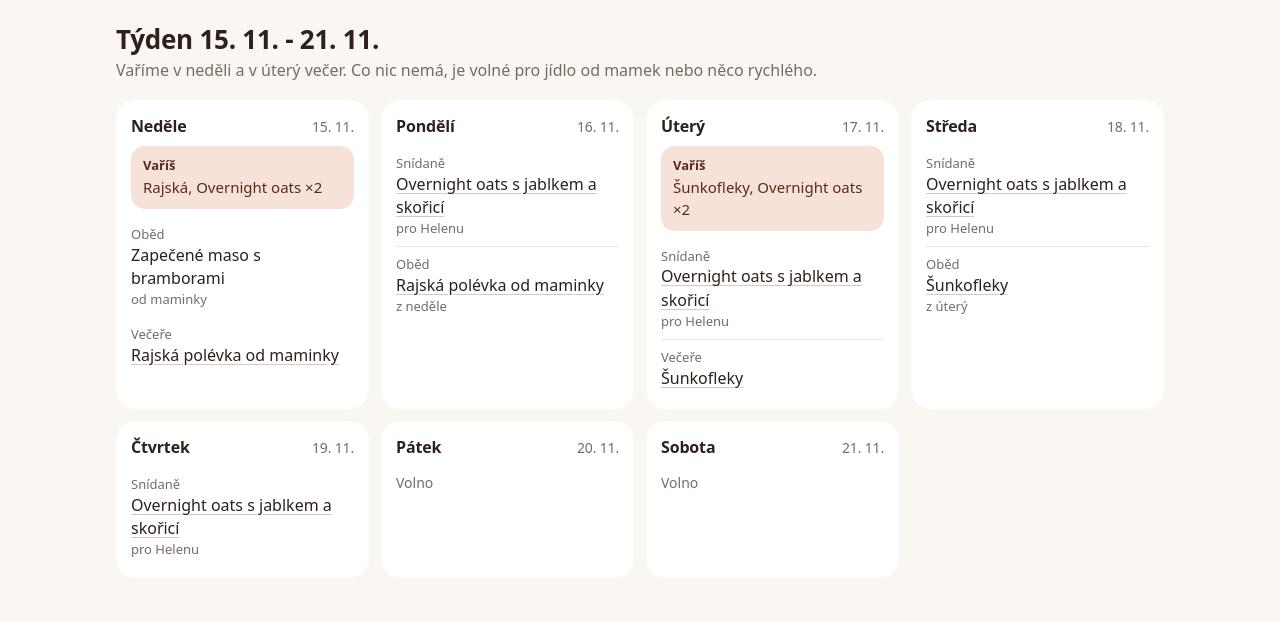
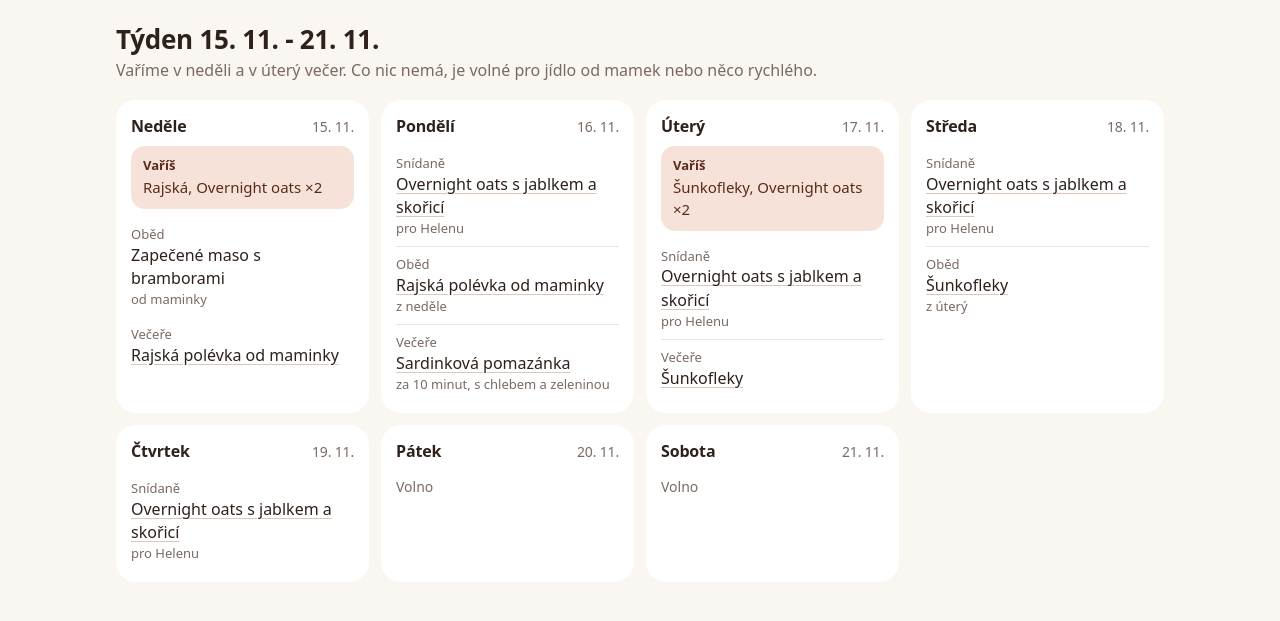
Before and after one commit to HelcaMolcikova/mnamcici, a plain HTML site: page index.html in a window 1280 px wide. Shown: the part 55-676 px from the top of the page. Drawn offline with Linux system fonts and the light colour scheme.

Commit message:
Sardinkova pomazanka na pondelni vecer
Co-Authored-By: Claude Opus 5.5 <noreply@anthropic.com>

```diff
--- a/index.html
+++ b/index.html
@@ -140,6 +140,11 @@ const SUROVINY = {
   protlak:    { n: 'Rajský protlak', j: '', o: 'Trvanlivé' },
   kecup:      { n: 'Kečup', j: '', o: 'Trvanlivé' },
   okurky:     { n: 'Nakládané okurky', j: '', o: 'Trvanlivé' },
+  sardinky:   { n: 'Sardinky v konzervě', j: 'ks', o: 'Trvanlivé' },
+  palousek:   { n: 'Palouček', j: 'g', o: 'Lednice' },
+  chleb:      { n: 'Chleba', j: '', o: 'Pečivo' },
+  zelenina:   { n: 'Zelenina k chlebu', j: '', o: 'Ovoce a zelenina' },
+  horcice:    { n: 'Hořčice', j: '', o: 'Doma' },
   sadlo:      { n: 'Sádlo', j: '', o: 'Doma' },
   strouhanka: { n: 'Strouhanka', j: '', o: 'Doma' },
   sul:        { n: 'Sůl', j: '', o: 'Doma' },
@@ -189,6 +194,20 @@ const RECEPTY = {
     ],
     poznamky: ['Cibule nemusí být, chutnalo ti víc bez ní.', 'Množství vaříš po paměti, proto u surovin nejsou.'],
   },
+  sardinkova: {
+    nazev: 'Sardinková pomazánka', kratce: 'Sardinková', porce: 2, cas: '10 min', lednice: 'jíst ten den',
+    suroviny: [
+      ['sardinky', 2], ['palousek', 100], ['okurky', null, 'asi 6 menších a 3 lžíce láku'], ['horcice', null, 'trochu'], ['sul', null],
+      ['chleb', null, 'k podávání'], ['zelenina', null, 'k podávání'],
+    ],
+    postup: [
+      'Sardinky dej do misky a vidličkou je rozmačkej.',
+      'Přidej palouček, nakrájené kyselé okurky, asi 3 lžíce láku z okurek, část šťávy ze sardinek a případně trochu hořčice.',
+      'Všechno spolu promíchej a znovu lehce rozmačkej vidličkou, aby vznikla pomazánka.',
+      'Podle chuti dosol.',
+    ],
+    poznamky: ['Vyšla vám na večeři pro dva s chlebíkem a se zeleninou. Klidně by snesla i víc paloučků.'],
+  },
   oats: {
     nazev: 'Overnight oats s jablkem a skořicí', kratce: 'Overnight oats', porce: 1, cas: '5 min', lednice: 'nachystat nejvýš na 2 dny dopředu',
     suroviny: [['vlocky', 50], ['jogurt', 150], ['mleko', 80], ['jablko', 1], ['skorice', null, 'lžička']],
@@ -204,7 +223,8 @@ const RECEPTY = {
 /* ===== Týden =====
    Plán je společný pro všechny, kdo otevřou odkaz. Mění ho agent v tomto souboru.
    vari: co se ten den uvaří (recept a počet porcí, ze kterých se počítá nákup).
-   jidla: co se jí; recept = odkaz na recept, od = kdo jídlo přinesl, pozn = drobnost navíc. */
+   jidla: co se jí; recept = odkaz na recept, od = kdo jídlo přinesl, pozn = drobnost navíc,
+   chystas = rychlé jídlo připravené ten den (počet porcí jde do nákupu). */
 const TYDEN = {
   od: '2026-11-15',
   dny: [
@@ -216,6 +236,7 @@ const TYDEN = {
     { jidla: [
         { kdy: 'Snídaně', recept: 'oats', pozn: 'pro Helenu' },
         { kdy: 'Oběd', recept: 'rajska', pozn: 'z neděle' },
+        { kdy: 'Večeře', recept: 'sardinkova', chystas: 2, pozn: 'za 10 minut, s chlebem a zeleninou' },
       ] },
     { vari: [['sunkofleky', 4], ['oats', 2]],
       jidla: [
@@ -275,7 +296,8 @@ function vykresliTyden() {
 /* ===== Nákup ===== */
 function seznam() {
   const pol = {};
-  for (const d of dnyTydne()) for (const [id, porce] of d.vari || []) {
+  const k_vareni = d => [...(d.vari || []), ...d.jidla.filter(j => j.chystas).map(j => [j.recept, j.chystas])];
+  for (const d of dnyTydne()) for (const [id, porce] of k_vareni(d)) {
     const r = RECEPTY[id];
     const krat = porce && r.porce ? porce / r.porce : 1;
     for (const [k, m] of r.suroviny) {
@@ -299,7 +321,7 @@ function polozka(p, hotovo) {
 function vykresliNakup() {
   const hotovo = store.get(KLIC_NAKUP, []);
   const vse = seznam();
-  const oddeleni = ['Lednice', 'Ovoce a zelenina', 'Trvanlivé'];
+  const oddeleni = ['Lednice', 'Ovoce a zelenina', 'Pečivo', 'Trvanlivé'];
   let h = `<div class="top"><h1>Nákup</h1></div>
     <div class="akce"><button class="btn" id="kopirovat" type="button">Zkopírovat seznam</button></div><div class="nakup">`;
   for (const o of oddeleni) {
```
